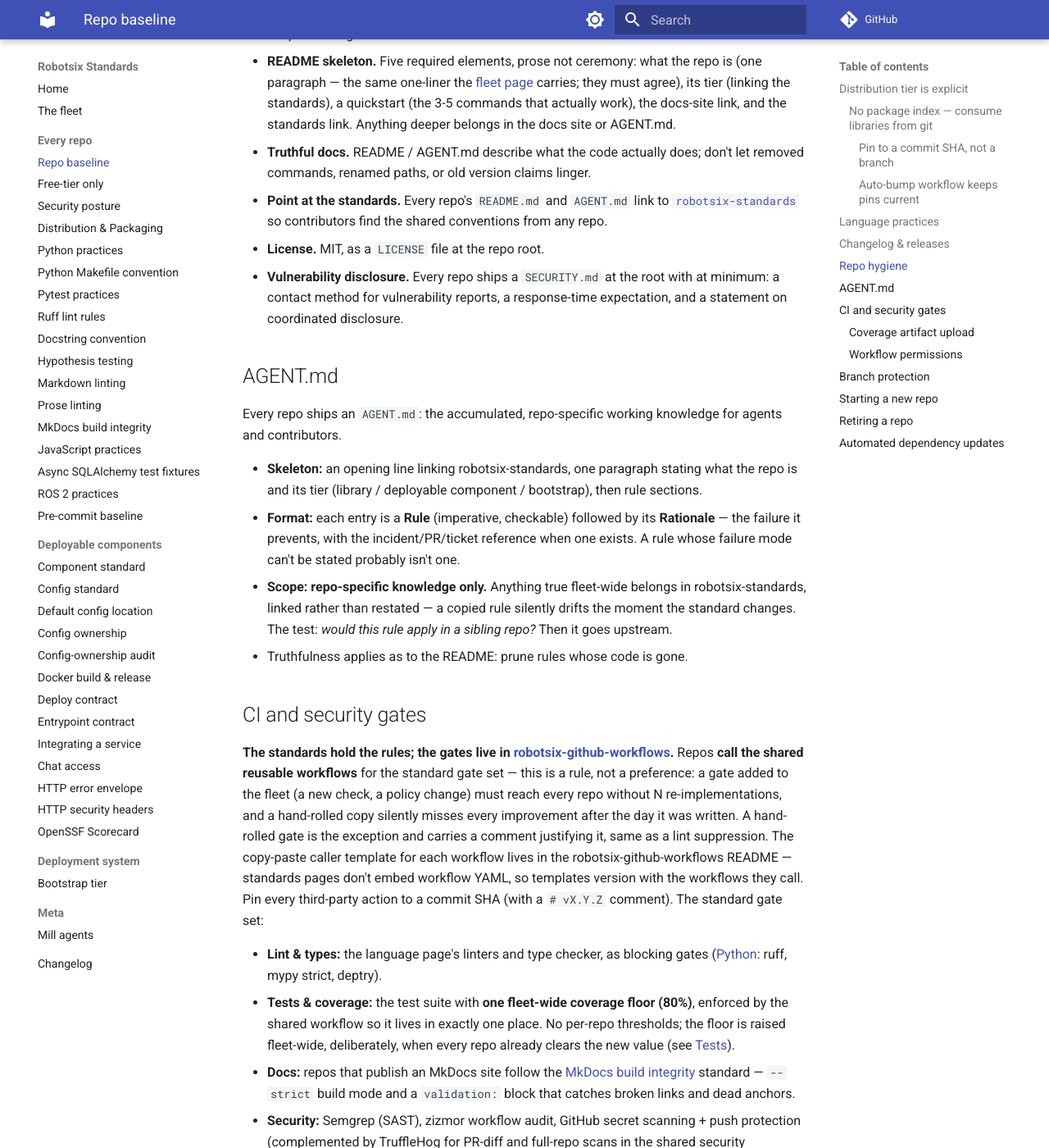
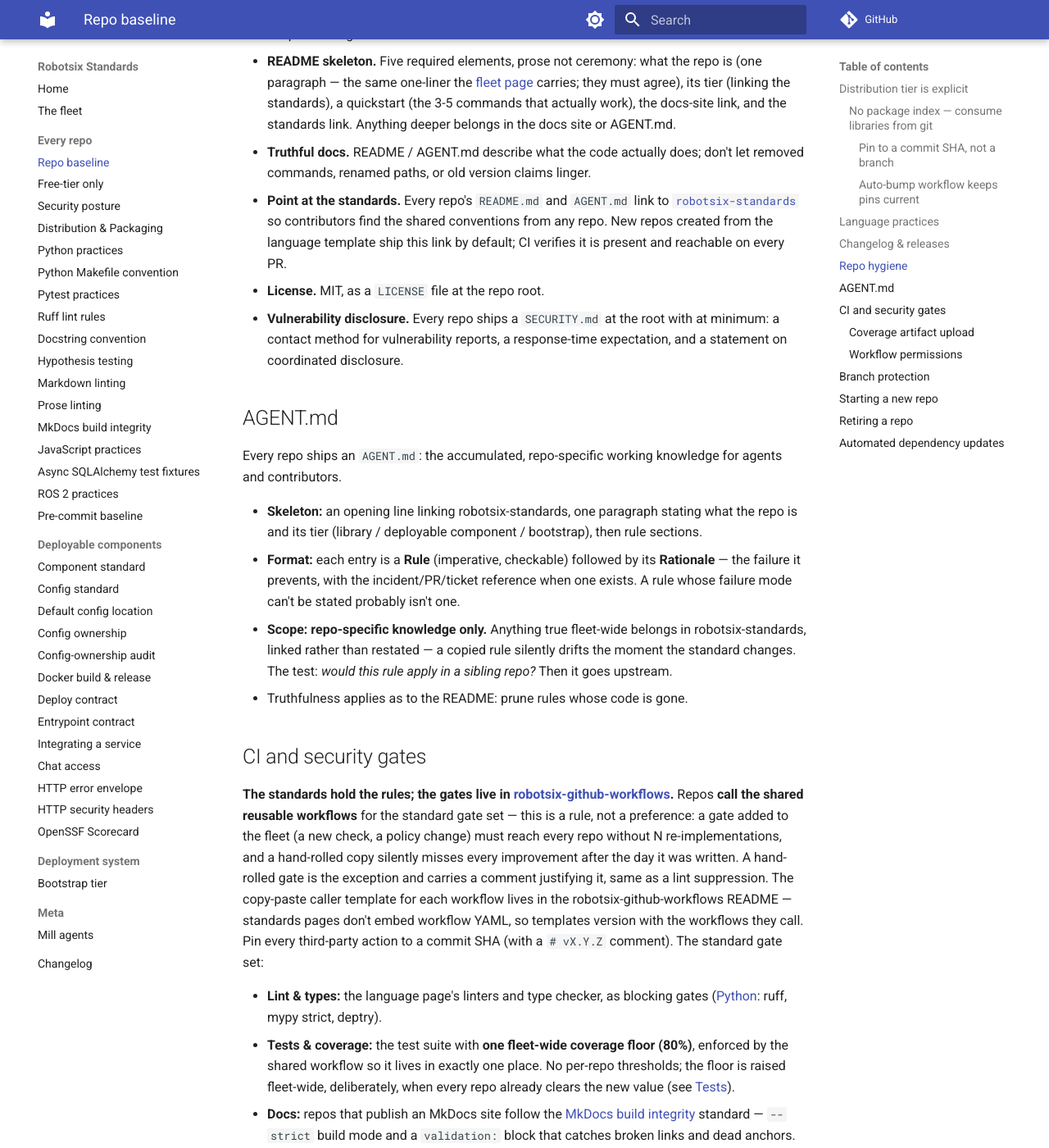
Before and after one commit to damien-robotsix/robotsix-standards, an MkDocs documentation site: the page built from docs/repo-baseline.md, in a window 1280 px wide and 1400 px high, scrolled down 2791 px. Shown: the whole window at 82% size. Built offline with MkDocs 1.6.1 and Material for MkDocs 9.7.7, drawn with Linux system fonts in a browser that asks for light colours; comment, search, counter and statistics services are not loaded.

Commit message:
mill: Enforce repo-baseline compliance (MIT LICENSE + baseline files) on all fleet repos, including newly-created ones (20260729T142532Z-enforce-repo-baseline-compliance-mit-lic-faa8) (#150)
Co-authored-by: robotsix-mill <mill@robotsix.local>

```diff
--- a/docs/repo-baseline.md
+++ b/docs/repo-baseline.md
@@ -131,7 +131,9 @@ newsfragments, compiled by the shared auto-release workflow.**
   don't let removed commands, renamed paths, or old version claims linger.
 - **Point at the standards.** Every repo's `README.md` and `AGENT.md` link to
   [`robotsix-standards`](https://github.com/damien-robotsix/robotsix-standards)
-  so contributors find the shared conventions from any repo.
+  so contributors find the shared conventions from any repo. New repos
+  created from the language template ship this link by default; CI verifies
+  it is present and reachable on every PR.
 - **License.** MIT, as a `LICENSE` file at the repo root.
 - **Vulnerability disclosure.** Every repo ships a `SECURITY.md` at the root
   with at minimum: a contact method for vulnerability reports, a
@@ -189,8 +191,8 @@ gate set:
 - **Container image:** repos that ship an image also scan it in CI — see
   [Docker build & release](docker-standard.md).
 - **Baseline conformance:** the shared baseline-check workflow verifies the
-  mechanical rules of this page — `AGENT.md` present and linking the
-  standards, `dependabot.yml` covering the
+  mechanical rules of this page — `README.md` and `AGENT.md` present and
+  linking the standards, `dependabot.yml` covering the
   [required ecosystems](#automated-dependency-updates).
 - **Required-artifact uploads use `if: always()`.** A step that uploads an
   artifact the gate depends on (SBOM, coverage report) must run even when an
```
Also changed, not shown: CHANGELOG.md (+4 -0 lines), changelog.d/20260729T142532Z-enforce-repo-baseline-compliance-mit-lic-faa8.misc.md (added, +1 -0 lines), 1 other file.
